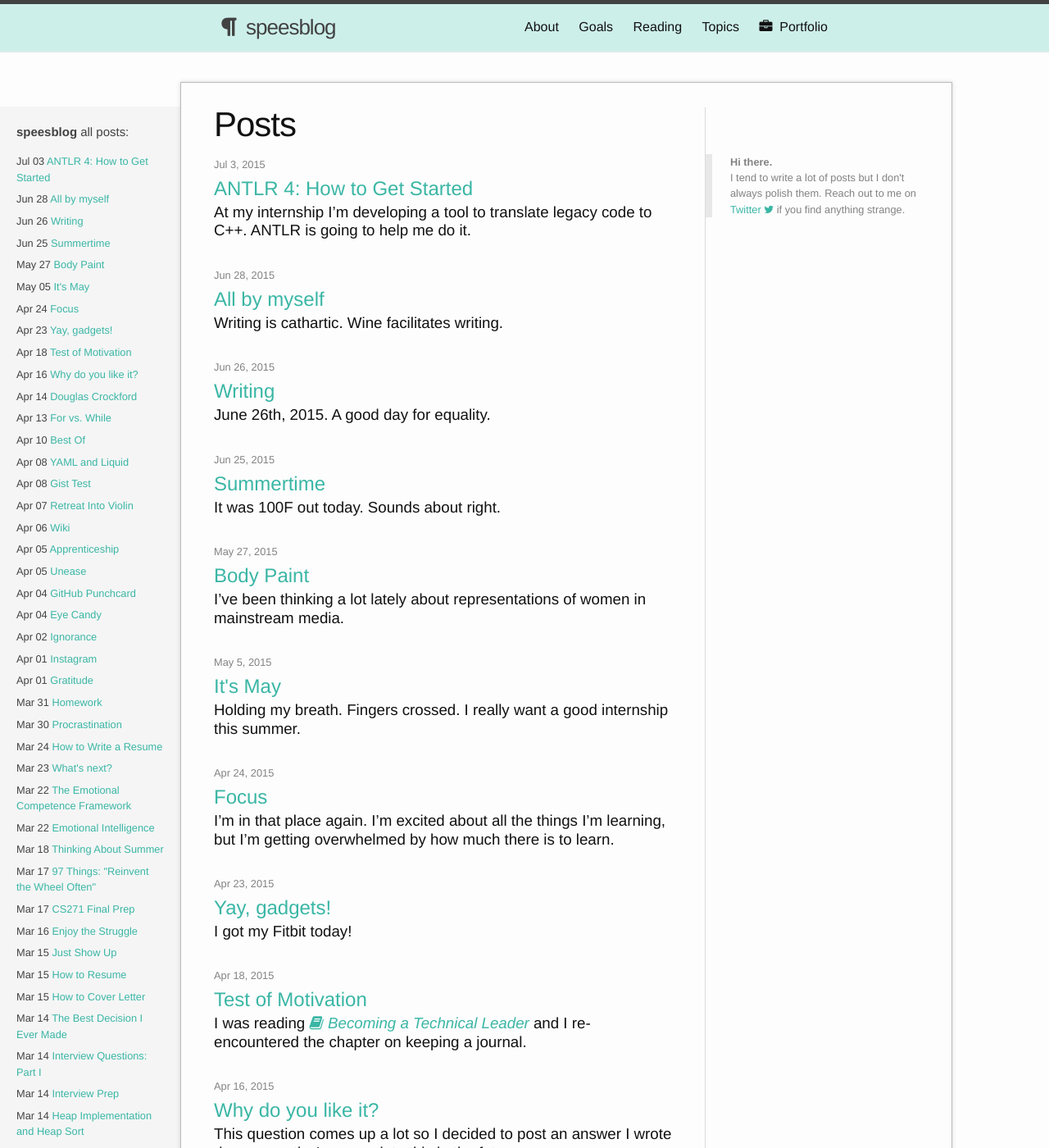
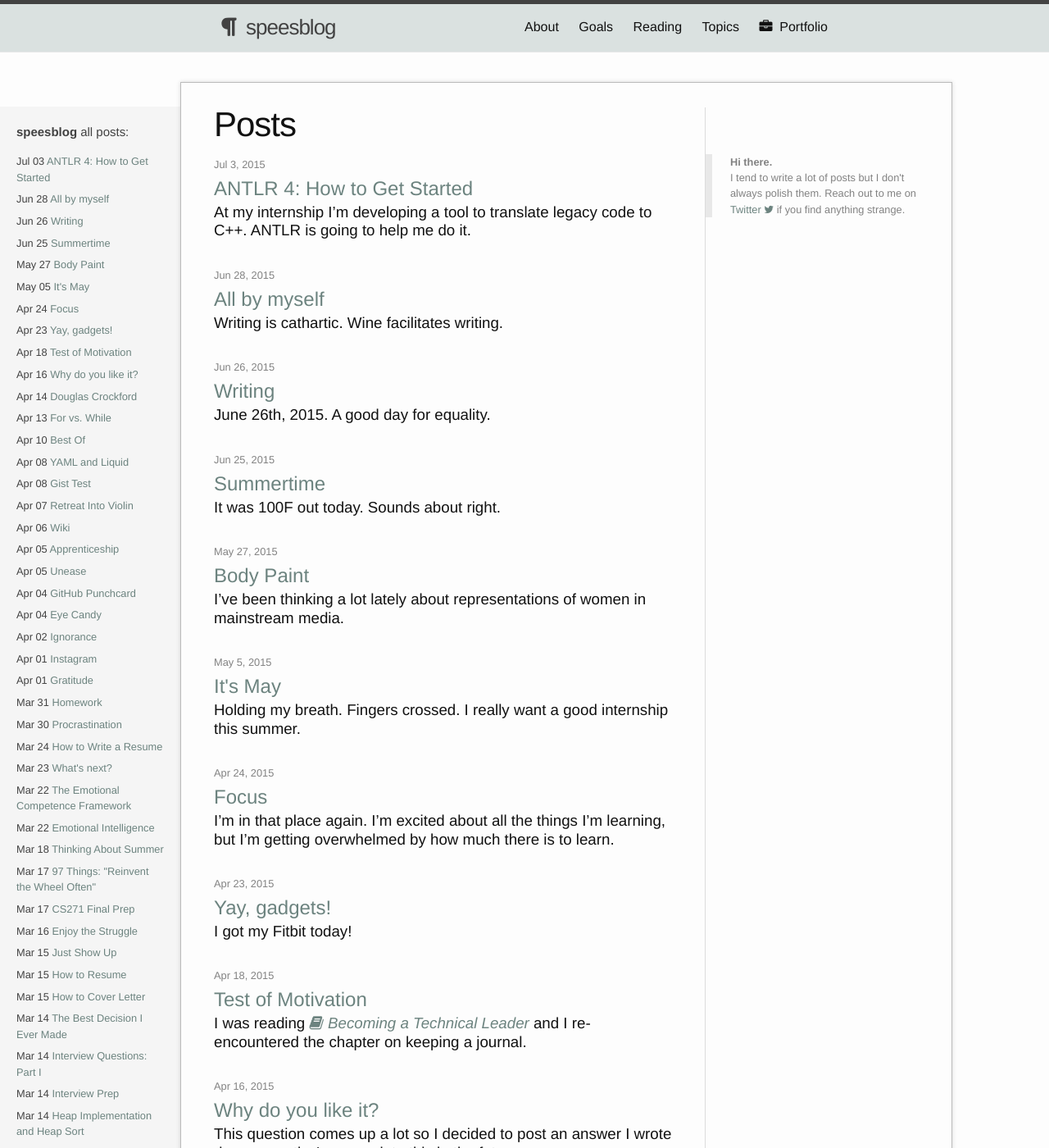
Before and after one commit to shelbyspees/speesblog, a Jekyll site: the page built from index.html, in a window 1280 px wide and 1400 px high. Shown: the whole window at 82% size. Built offline with Jekyll 4.4.1, drawn with Linux system fonts in a browser that asks for light colours; nearby versions of some CDN libraries; the list of posts is cut into pages by our own code.

Commit message:
Change brand color

```diff
--- a/css/main.scss
+++ b/css/main.scss
@@ -15,7 +15,7 @@ $spacing-unit:     30px;
 
 $text-color:       #111;
 $background-color: #fdfdfd;
-$brand-color:      #3AB6A5;
+$brand-color:      #6C837F;
 
 $grey-color:       #828282;
 $grey-color-light: lighten($grey-color, 40%);
```
